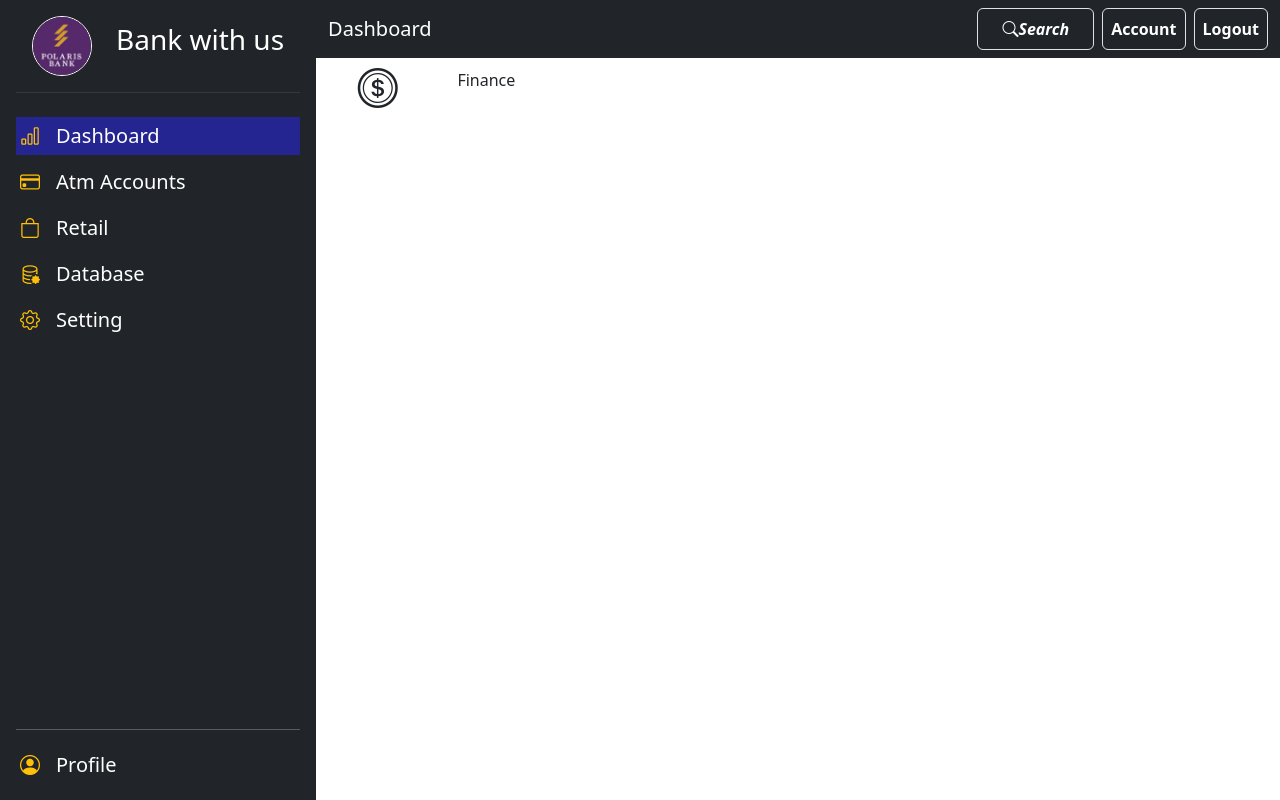
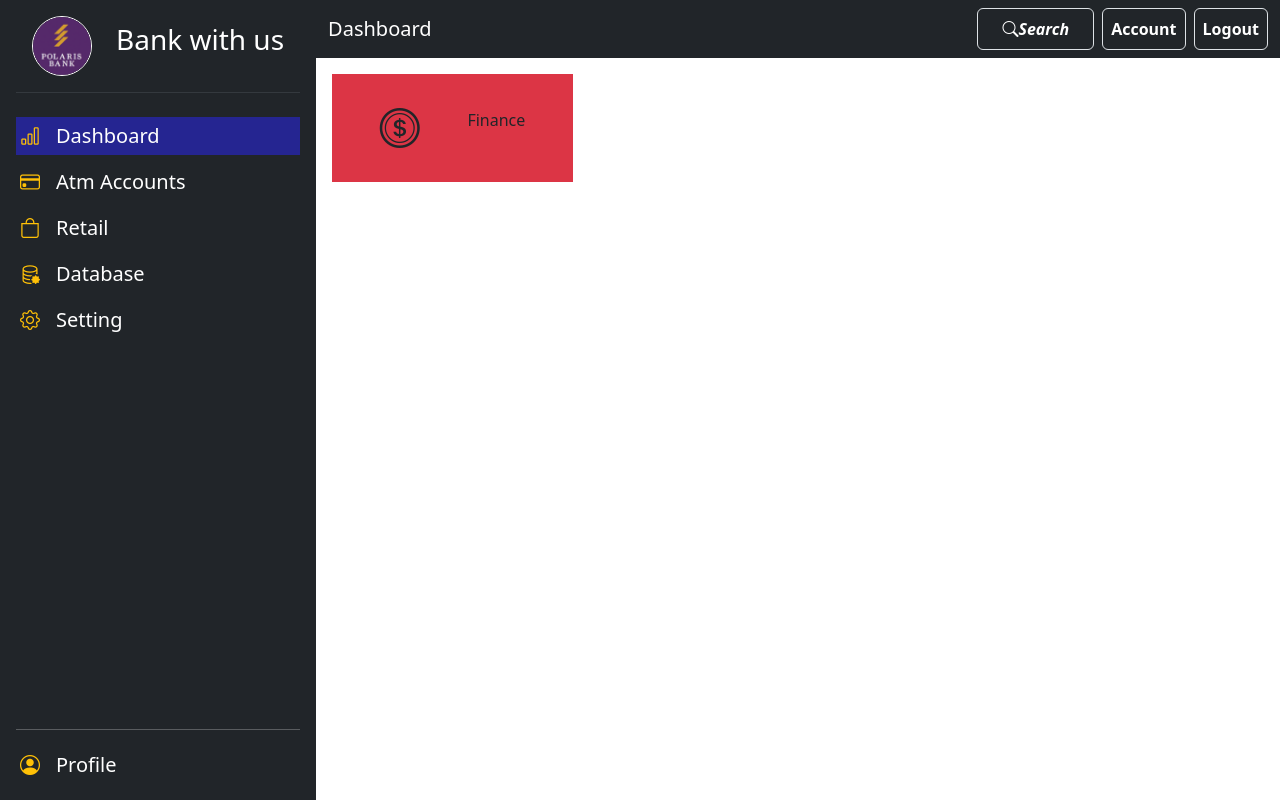
Before and after one commit to Rankshow/admin-dasboard, a React (Vite) app: page / in a window 1280 px wide. Built offline with nearby package versions, Linux system fonts and the light colour scheme.

Commit message:
worked on homepage

```diff
--- a/src/component/Home.jsx
+++ b/src/component/Home.jsx
@@ -4,7 +4,7 @@ function Home() {
   return (
     <div className='container-fluid'>
       <div className="row">
-        <div className="d-flex justify-content-around align-items-center col-12 col-sm-6 col-lg-3 bg- border-secondary">
+        <div className="d-flex bg-danger m-3 p-4 justify-content-around align-items-center col-12 col-sm-6 col-lg-3 bg- border-secondary">
           <i className='bi bi-coin fs-1'></i>
             <div>
               <p>Finance</p>
```
